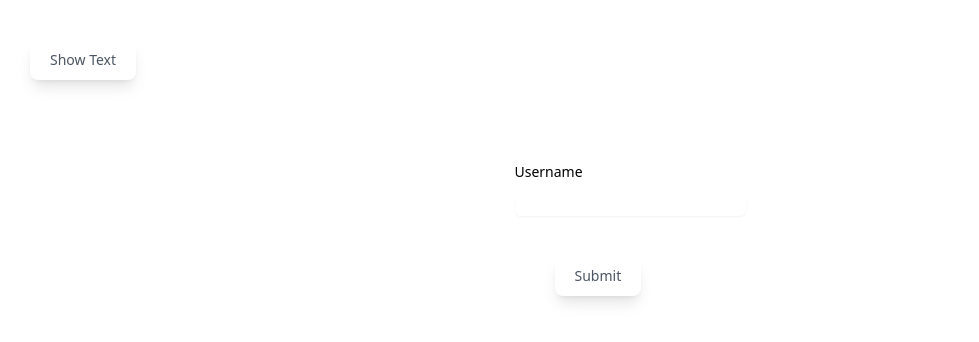
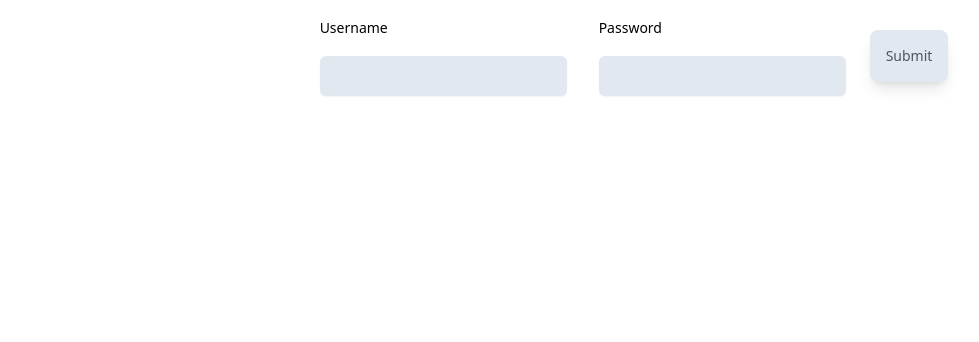
Before and after one commit to siacerola/angularApp, an Angular app: page / in a window 1280 px wide. Shown: the top 342 px of the page, without its empty margins (10-989 px from the left). Built offline with nearby package versions, Linux system fonts and the light colour scheme.

Commit message:
display username pasword form

```diff
--- a/src/app/app.component.html
+++ b/src/app/app.component.html
@@ -6,16 +6,16 @@
 <!-- * * * * * * * * * Delete the template below * * * * * * * * * * -->
 <!-- * * * * * * * to get started with your project! * * * * * * * * -->
 <!-- * * * * * * * * * * * * * * * * * * * * * * * * * * * * * * * -->
-<button
+<!-- <button
   (click)="buttonOnClick()"
   class="text-center shadow-lg justify-center text-gray-600 bg-white font-medium rounded-lg text-sm px-5 py-2.5 m-10 hover:bg-slate-400">
   <div *ngIf="!showText">Show Text</div>
   <div *ngIf="showText">Hide Text</div>
 </button>
 
-    <p *ngIf="showText">{{title}}</p>
+    <p *ngIf="showText">{{title}}</p> -->
 
-<div class="flex flex-col min-h-full justify-center ">
+<!-- <div class="flex flex-col min-h-full justify-center ">
     <div class="mt-10 sm:mx-auto">
       <form class="space-y-6" action="#" method="POST">
         <div>
@@ -34,20 +34,86 @@
               class="border-0 w-full rounded-md ring-inset sm:leading-6 shadow-sm">
           </div>
 
+            <label
+              for="password"
+              class="leading-6 block text-sm font-medium to-gray-900">
+              Password
+            </label>
+            <div class="mt-2">
+              <input
+                type="password"
+                id="password"
+                name="password"
+                [(ngModel)]="password"
+                required
+                class="border-0 w-full rounded-md ring-inset sm:leading-6 shadow-sm">
+            </div>
+        </div>
+      </form>
+    </div>
+
+</div> -->
+
+<!-- <router-outlet></router-outlet> -->
+
+  <form action="#" method="post">
+
+    <div class="flex justify-center min-h-full items-center">
+      <div class="flex flex-col m-2">
+        <div class="m-2 justify-center">
+          <label
+            for="username"
+            class="leading-6 block text-sm font-medium to-gray-900">
+            Username
+          </label>
         </div>
 
+        <div class="m-2">
+          <input
+          type="text"
+          name="username"
+          [(ngModel)]="username"
+          required
+          class="p-2 bg-slate-200 border-0 w-full rounded-md ring-inset sm:leading-6 shadow-sm">
+        </div>
 
+      </div>
 
-      </form>
+      <div class="flex flex-col m-2">
 
-      <button
-          (click)="buttonOnClick()"
-          class="text-center shadow-lg justify-center text-gray-600 bg-white font-medium rounded-lg text-sm px-5 py-2.5 m-10 hover:bg-slate-400">
+        <div class="m-2">
+          <label
+            for="password"
+            class="leading-6 block text-sm font-medium to-gray-900">
+            Password
+          </label>
+        </div>
+
+        <div class="m-2">
+          <input
+              type="password"
+              id="password"
+              name="password"
+              [(ngModel)]="password"
+              required
+              class="p-2 bg-slate-200 border-0 w-full rounded-md ring-inset sm:leading-6 shadow-sm">
+        </div>
+
+      </div>
+
+      <div class="items-center justify-center flex flex-initial m-2">
+        <button
+          (click)="buttonSubmit()"
+          class="items-center text-center shadow-lg text-gray-600 bg-slate-200 font-medium rounded-lg text-sm p-4 hover:bg-slate-400">
           Submit
         </button>
+      </div>
 
     </div>
 
-</div>
+  </form>
 
-<!-- <router-outlet></router-outlet> -->
+    <div class="flex justify-center">
+      <p *ngIf="showText"
+      class="items-center">{{username}} {{password}}</p>
+    </div>
--- a/src/app/app.component.ts
+++ b/src/app/app.component.ts
@@ -9,12 +9,19 @@ export class AppComponent {
   title = 'angularApp';
   showText = false
   username = ""
+  password=""
 
 
   buttonOnClick() {
     console.log("tombol di klik");
     this.showText = !this.showText
     console.log(this.showText);
-    console.log(this.username);
+  }
+
+  buttonSubmit() {
+    this.showText = !this.showText
+    console.log(this.showText);
+
+    console.log(`${this.username} ${this.password}`);
   }
 }
--- a/src/app/app.module.ts
+++ b/src/app/app.module.ts
@@ -3,7 +3,7 @@ import { BrowserModule } from '@angular/platform-browser';
 
 import { AppRoutingModule } from './app-routing.module';
 import { AppComponent } from './app.component';
-import { FormsModule } from '@angular/forms';
+import { FormsModule, ReactiveFormsModule } from '@angular/forms';
 
 @NgModule({
   declarations: [
@@ -12,7 +12,8 @@ import { FormsModule } from '@angular/forms';
   imports: [
     BrowserModule,
     AppRoutingModule,
-    FormsModule
+    FormsModule,
+    ReactiveFormsModule
   ],
   providers: [],
   bootstrap: [AppComponent]
```
